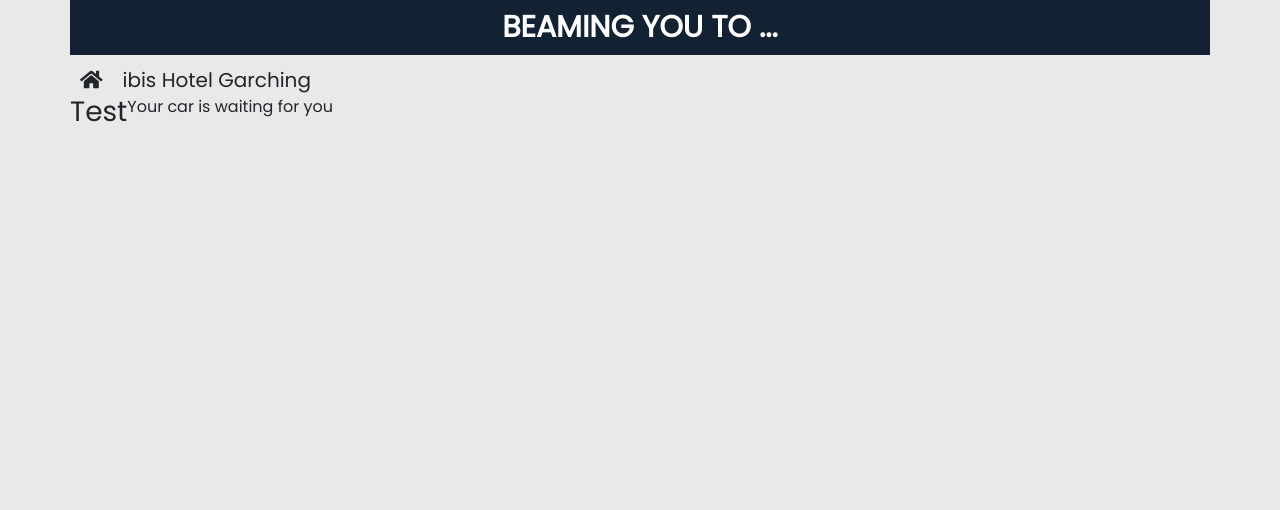
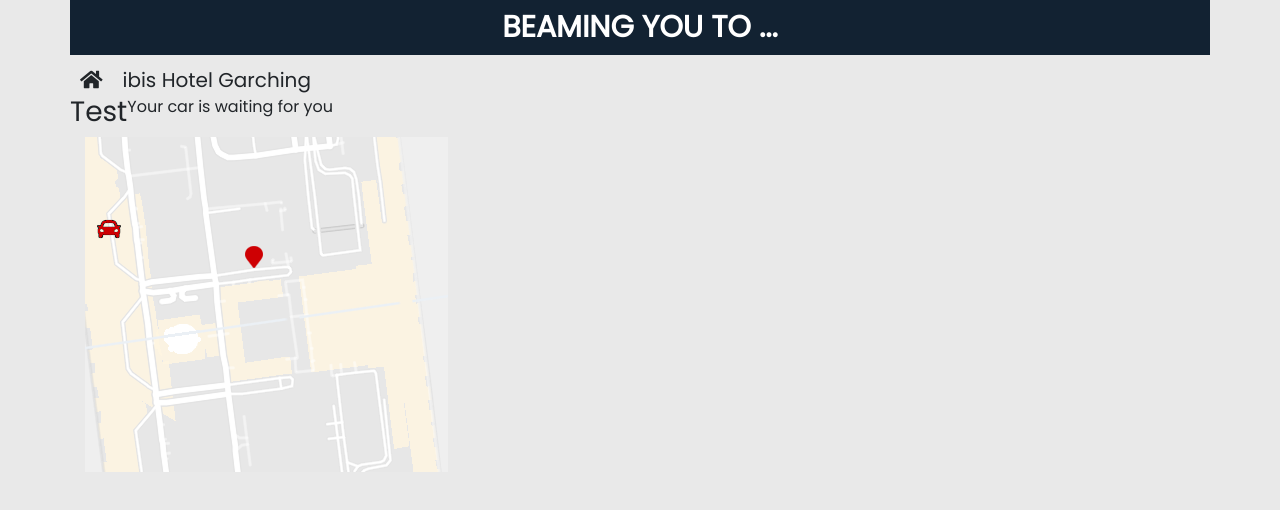
Before and after one commit to Odin94/pro7-hackathon, a React (Create React App) app: page / in a window 1280 px wide. Shown: the top 510 px of the page. Built offline with nearby package versions, Linux system fonts and the light colour scheme.

Commit message:
Airport map

```diff
--- a/src/App.js
+++ b/src/App.js
@@ -2,6 +2,7 @@ import React, { Component } from 'react';
 import './App.css';
 import Header from './components/Header';
 import Textfield from './components/Textfield';
+import Location from './components/Location';
 //NDguMzUxLDExLjc3OSw0OC4yNDcsMTEuNjMwLGliaXMgSG90ZWwgR2FyY2hpbmcsTWVyY2VkZXMgQmVueiBBTUcgQ0xBLEtvbmZlcmVuejogTW9udGFnIDEyOjAwIGltIEhvdGVs
 
 class App extends Component {
@@ -12,6 +13,7 @@ class App extends Component {
           <Header destinationName="ibis Hotel Garching" />
         </header>
         <Textfield headline="Test" paragraph="Your car is waiting for you"/>
+        <Location />
       </div>
     );
   }
--- a/src/components/Location.js
+++ b/src/components/Location.js
@@ -1,11 +1,12 @@
 import React from 'react';
+import mapAirport from '../assets/map_airport.png'
 
 const Location = (props) => {
 
 
     return (
         <div>
-
+            <img src={mapAirport} />
         </div>
     )
 }
```
Also changed, not shown: src/assets/map_airport.png (added).
